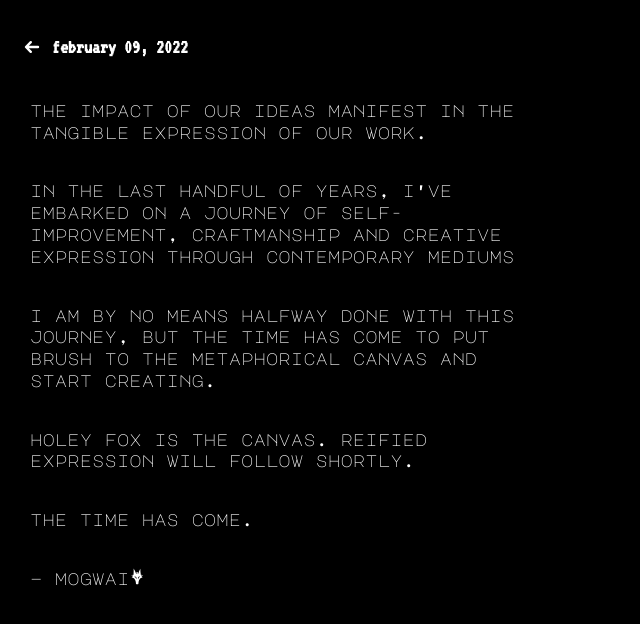
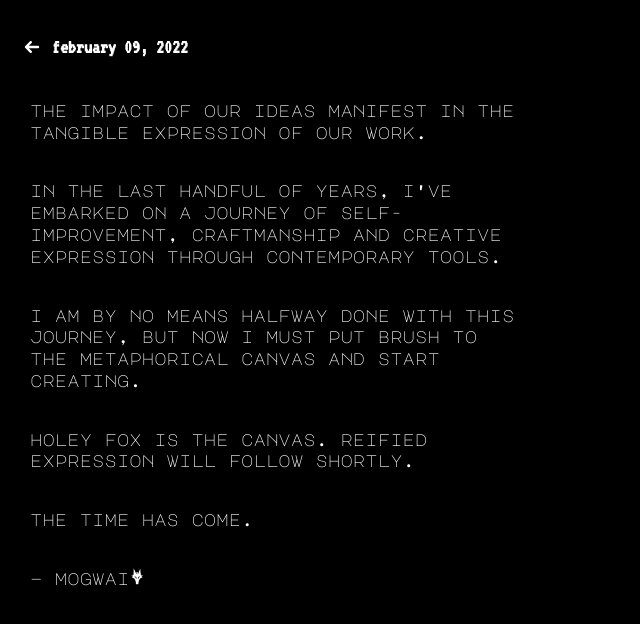
Before and after one commit to OsasAzamegbe/holey-fox, a React (Create React App) app in the folder holey-fox/: page /foxy in a window 1280 px wide. Shown: the top 624 px of the page, without its empty margins (0-640 px from the left). Built offline with nearby package versions, Linux system fonts and the light colour scheme.

Commit message:
edit foxy page

```diff
--- a/holey-fox/src/Foxy.js
+++ b/holey-fox/src/Foxy.js
@@ -16,8 +16,8 @@
             </div>
             <div className="paragraphs">
                 <p>the impact of our ideas manifest in the tangible expression of our work.</p>
-                <p>in the last handful of years, i've embarked on a journey of self-improvement, craftmanship and creative expression through contemporary mediums</p>
-                <p>i am by no means halfway done with this journey, but the time has come to put brush to the metaphorical canvas and start creating.</p>
+                <p>in the last handful of years, i've embarked on a journey of self-improvement, craftmanship and creative expression through contemporary tools.</p>
+                <p>i am by no means halfway done with this journey, but now i must put brush to the metaphorical canvas and start creating.</p>
                 <p>holey fox is the canvas. reified expression will follow shortly.</p>
                 <p>the time has come.</p>
                 <p>
```
